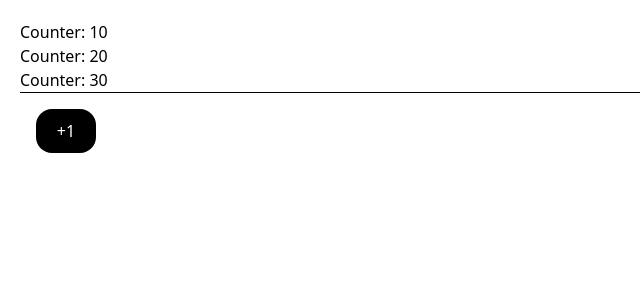
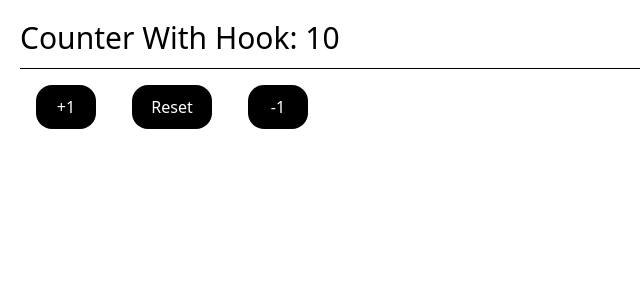
Before and after one commit to VieriElCrack1/HookAppReact, a React (Vite) app: page / in a window 1280 px wide. Shown: the top 300 px of the page, without its empty margins (0-640 px from the left). Built offline with nearby package versions, Linux system fonts and the light colour scheme.

Commit message:
feat: Custom Hook - useCounter, en proceso.

```diff
--- /dev/null
+++ b/src/01-useState/CounterWithCustomHook.jsx
@@ -0,0 +1,23 @@
+import { useCounter } from '../hooks/useCounter'
+
+export const CounterWithCustomHook = () => {
+    const { counter } = useCounter();
+
+    return (
+        <>
+            <h1 className='text-3xl pb-3'>Counter With Hook: { counter }</h1>
+
+            <hr />
+
+            <button className='bg-black text-white p-[10px] rounded-2xl m-4 w-[60px] cursor-pointer'>
+                +1
+            </button>
+            <button className='bg-black text-white p-[10px] rounded-2xl m-4 w-[80px] cursor-pointer'>
+                Reset
+            </button>
+            <button className='bg-black text-white p-[10px] rounded-2xl m-4 w-[60px] cursor-pointer'>
+                -1
+            </button>
+        </>
+    )
+}
--- /dev/null
+++ b/src/hooks/useCounter.js
@@ -0,0 +1,11 @@
+import { useState } from "react"
+
+export const useCounter = ( initialValue = 10 ) => {
+
+    const [counter, setCounter] = useState(initialValue)
+
+
+    return {
+        counter,
+    }
+}
--- a/src/main.jsx
+++ b/src/main.jsx
@@ -1,11 +1,10 @@
 import { StrictMode } from 'react'
 import { createRoot } from 'react-dom/client'
-import { HooksApp } from './HooksApp'
 import './index.css'
-import { CounterApp } from './01-useState/CounterApp'
+import { CounterWithCustomHook } from './01-useState/CounterWithCustomHook'
 
 createRoot(document.getElementById('root')).render(
   <StrictMode>
-    <CounterApp />
+    <CounterWithCustomHook />
   </StrictMode>,
 )
```
